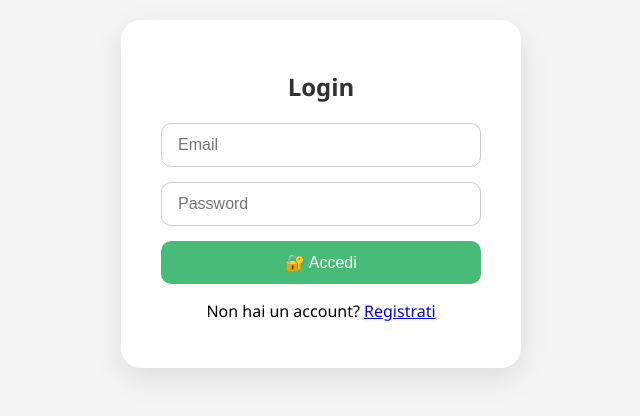
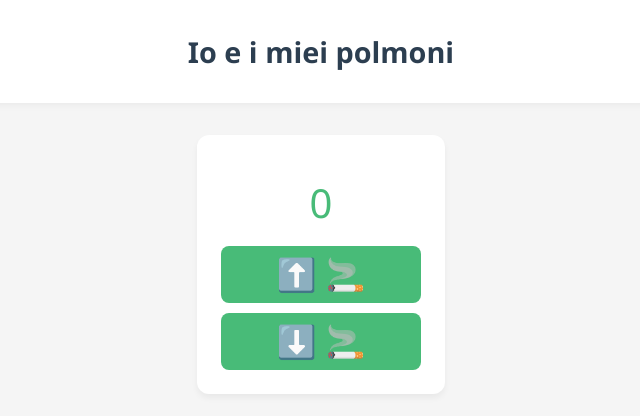
Before and after one commit to enricoclemente/smoking-daily-counter, a Vue app in the folder frontend/: page /login in a window 1280 px wide. Shown: the top 416 px of the page, without its empty margins (319-959 px from the left). Built offline with nearby package versions, Linux system fonts and the light colour scheme; no server answers.

Commit message:
[frontend] fixed routing

```diff
--- a/frontend/src/App.vue
+++ b/frontend/src/App.vue
@@ -1,7 +1,5 @@
 <template>
-  <div id="app">
     <router-view />
-  </div>
 </template>
 
 <script>
--- a/frontend/src/components/UserDashboard.vue
+++ b/frontend/src/components/UserDashboard.vue
@@ -1,10 +1,8 @@
 <template>
-  <div id="app">
-    <header>
-      <h1>Io e i miei polmoni</h1>
-    </header>
-    <CounterSig :label="nickname" />
-  </div>
+  <header>
+    <h1>Io e i miei polmoni</h1>
+  </header>
+  <CounterSig :label="nickname" />
 </template>
 
 <script>
--- a/frontend/src/router.js
+++ b/frontend/src/router.js
@@ -5,6 +5,7 @@ import UserRegister from './components/UserRegister.vue';
 import UserLogin from './components/UserLogin.vue';
 
 const routes = [
+    { path: '/login', component: UserDashboard },
     { path: '/login', component: UserLogin },
     { path: '/register', component: UserRegister },
     { path: '/dashboard', component: UserDashboard }
```
